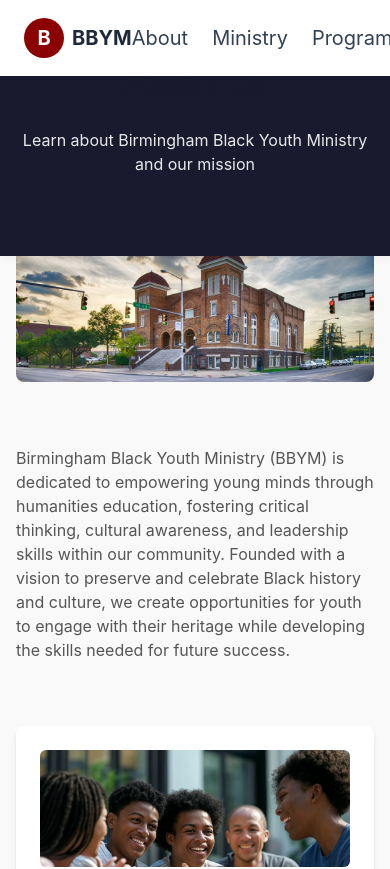
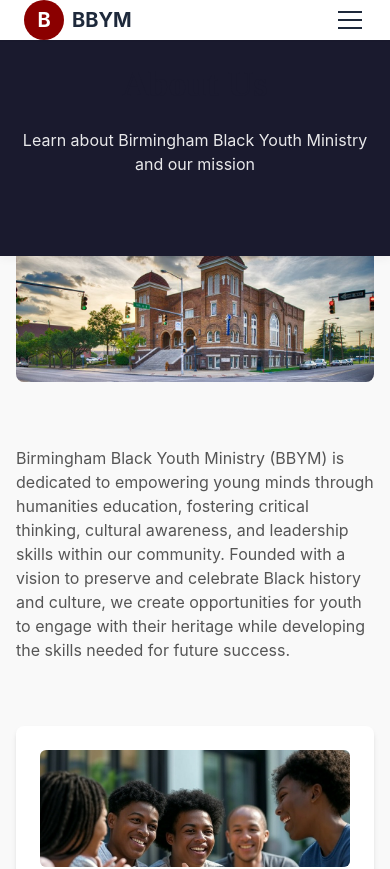
Before and after one commit to spintter/BBYOUTH, a Next.js app: page /about in a window 390 px wide. Shown: the top 869 px of the page. Built offline with nearby package versions, Linux system fonts and the light colour scheme.

Commit message:
Add deploy workflow and update components for bbyouths.org

```diff
--- a/components/Card.tsx
+++ b/components/Card.tsx
@@ -35,6 +35,8 @@ const Card: React.FC<CardProps> = ({
             height={225}
             className="w-full h-auto object-cover transition-transform duration-500 hover:scale-105"
             loading="lazy"
+            quality={75}
+            sizes="(max-width: 768px) 100vw, (max-width: 1200px) 50vw, 33vw"
           />
         </div>
       )}
--- a/components/Navbar.tsx
+++ b/components/Navbar.tsx
@@ -1,17 +1,34 @@
-import React from 'react';
+'use client';
+
+import React, { useState } from 'react';
 import Link from 'next/link';
 
 const Navbar = () => {
+  const [isMenuOpen, setIsMenuOpen] = useState(false);
+
   return (
     <header className="fixed top-0 left-0 right-0 z-50 bg-white shadow-sm">
-      <nav className="container flex justify-between items-center py-4">
+      <nav className="container mx-auto px-4 flex justify-between items-center py-4">
         <Link href="/" className="flex items-center space-x-2">
           <div className="w-10 h-10 bg-[#8B0000] rounded-full flex items-center justify-center">
             <span className="text-xl font-bold text-white font-inter">B</span>
           </div>
           <span className="text-xl font-bold text-slate-800 font-inter">BBYM</span>
         </Link>
-        <ul className="flex items-center space-x-6 font-inter">
+
+        {/* Mobile hamburger button */}
+        <button
+          className="lg:hidden flex flex-col justify-center items-center w-8 h-8"
+          onClick={() => setIsMenuOpen(!isMenuOpen)}
+          aria-label={isMenuOpen ? "Close menu" : "Open menu"}
+        >
+          <span className={`block w-6 h-0.5 bg-slate-800 mb-1.5 transition-transform ${isMenuOpen ? 'rotate-45 translate-y-2' : ''}`}></span>
+          <span className={`block w-6 h-0.5 bg-slate-800 mb-1.5 transition-opacity ${isMenuOpen ? 'opacity-0' : ''}`}></span>
+          <span className={`block w-6 h-0.5 bg-slate-800 transition-transform ${isMenuOpen ? '-rotate-45 -translate-y-2' : ''}`}></span>
+        </button>
+
+        {/* Desktop and Mobile Menu */}
+        <ul className={`font-inter lg:flex items-center space-x-6 ${isMenuOpen ? 'absolute top-16 left-0 right-0 flex flex-col items-center space-y-4 py-4 bg-white shadow-md z-40' : 'hidden'}`}>
           <li><Link href="/about" className="text-slate-700 hover:text-[#8B0000] transition-colors">About</Link></li>
           <li><Link href="/ministry" className="text-slate-700 hover:text-[#8B0000] transition-colors">Ministry</Link></li>
           <li><Link href="/programs" className="text-slate-700 hover:text-[#8B0000] transition-colors">Programs</Link></li>
--- a/components/navbar.tsx
+++ b/components/navbar.tsx
@@ -1,17 +1,34 @@
-import React from 'react';
+'use client';
+
+import React, { useState } from 'react';
 import Link from 'next/link';
 
 const Navbar = () => {
+  const [isMenuOpen, setIsMenuOpen] = useState(false);
+
   return (
     <header className="fixed top-0 left-0 right-0 z-50 bg-white shadow-sm">
-      <nav className="container flex justify-between items-center py-4">
+      <nav className="container mx-auto px-4 flex justify-between items-center py-4">
         <Link href="/" className="flex items-center space-x-2">
           <div className="w-10 h-10 bg-[#8B0000] rounded-full flex items-center justify-center">
             <span className="text-xl font-bold text-white font-inter">B</span>
           </div>
           <span className="text-xl font-bold text-slate-800 font-inter">BBYM</span>
         </Link>
-        <ul className="flex items-center space-x-6 font-inter">
+
+        {/* Mobile hamburger button */}
+        <button
+          className="lg:hidden flex flex-col justify-center items-center w-8 h-8"
+          onClick={() => setIsMenuOpen(!isMenuOpen)}
+          aria-label={isMenuOpen ? "Close menu" : "Open menu"}
+        >
+          <span className={`block w-6 h-0.5 bg-slate-800 mb-1.5 transition-transform ${isMenuOpen ? 'rotate-45 translate-y-2' : ''}`}></span>
+          <span className={`block w-6 h-0.5 bg-slate-800 mb-1.5 transition-opacity ${isMenuOpen ? 'opacity-0' : ''}`}></span>
+          <span className={`block w-6 h-0.5 bg-slate-800 transition-transform ${isMenuOpen ? '-rotate-45 -translate-y-2' : ''}`}></span>
+        </button>
+
+        {/* Desktop and Mobile Menu */}
+        <ul className={`font-inter lg:flex items-center space-x-6 ${isMenuOpen ? 'absolute top-16 left-0 right-0 flex flex-col items-center space-y-4 py-4 bg-white shadow-md z-40' : 'hidden'}`}>
           <li><Link href="/about" className="text-slate-700 hover:text-[#8B0000] transition-colors">About</Link></li>
           <li><Link href="/ministry" className="text-slate-700 hover:text-[#8B0000] transition-colors">Ministry</Link></li>
           <li><Link href="/programs" className="text-slate-700 hover:text-[#8B0000] transition-colors">Programs</Link></li>
--- a/pages/study-resources.tsx
+++ b/pages/study-resources.tsx
@@ -140,6 +140,7 @@ const StudyResources: React.FC = () => {
           height={500}
           className="w-full h-auto object-cover"
           priority
+          quality={85}
         />
       </div>
 
```
Also changed, not shown: components/HighlightsSection.tsx (+9 -5 lines).
